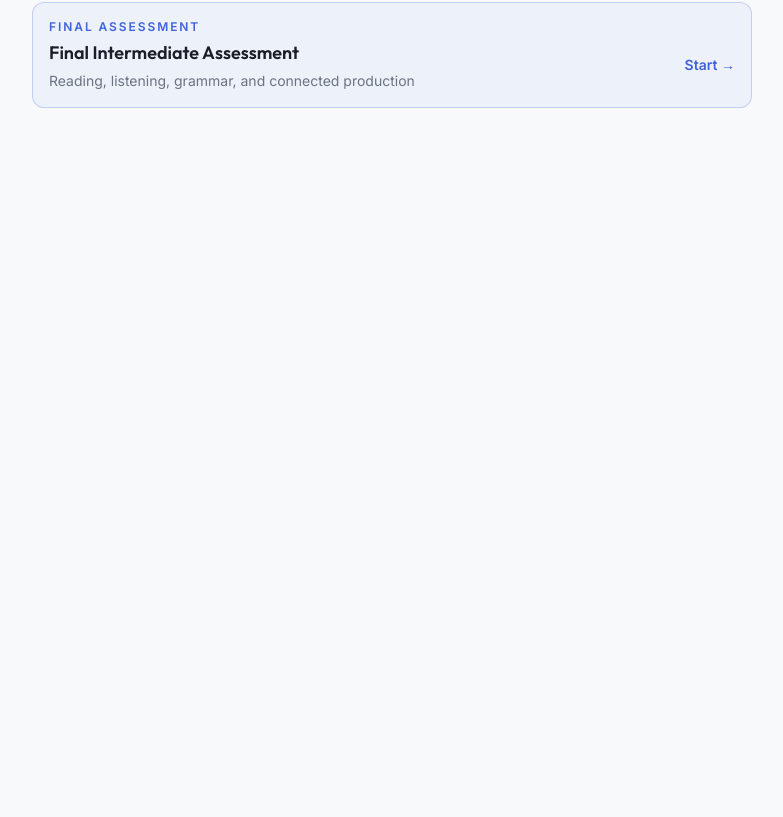
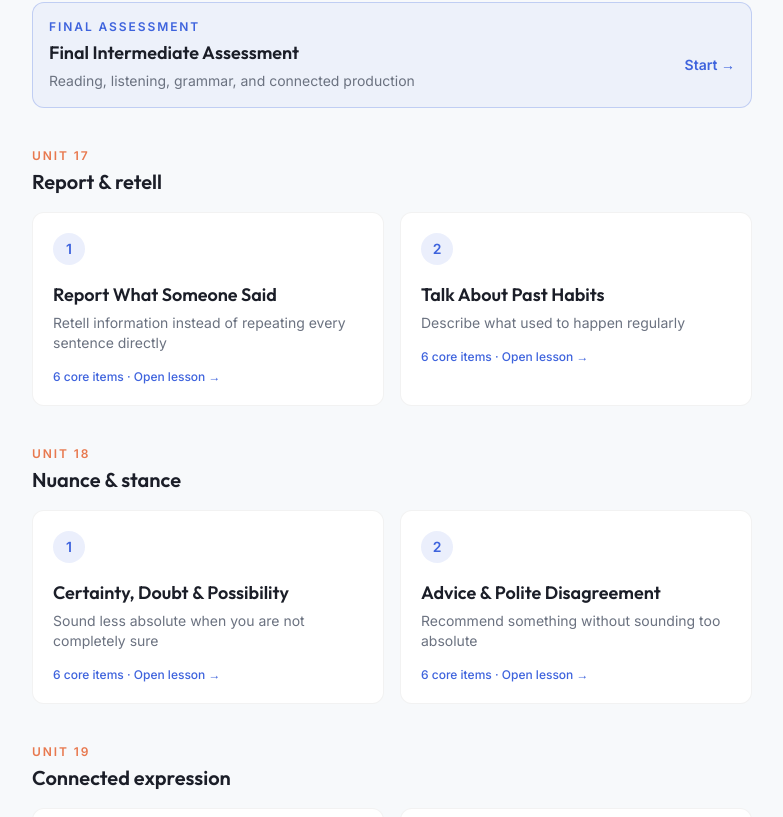
Before and after one commit to sushan5140/Raghay, a Next.js app: page / in a window 1280 px wide. Shown: the part 8093-8910 px from the top of the page, without its empty margins (248-1031 px from the left). Before the commit the page ends 8241 px from the top, so only its background shows below. Built offline with nearby package versions, Linux system fonts and the light colour scheme.

Commit message:
Extend course through conversational independence units

```diff
--- a/data/lessons.ts
+++ b/data/lessons.ts
@@ -1,4 +1,5 @@
 import { intermediateCompletionLessons } from "./intermediate-completion";
+import { upperIntermediateLessons } from "./upper-intermediate";
 
 export type VocabItem = {
   marathi: string;
@@ -1229,6 +1230,7 @@ export const lessons: Lesson[] = [
     ]
   },
   ...intermediateCompletionLessons,
+  ...upperIntermediateLessons,
 ];
 
 export function getLesson(slug: string) {
```
